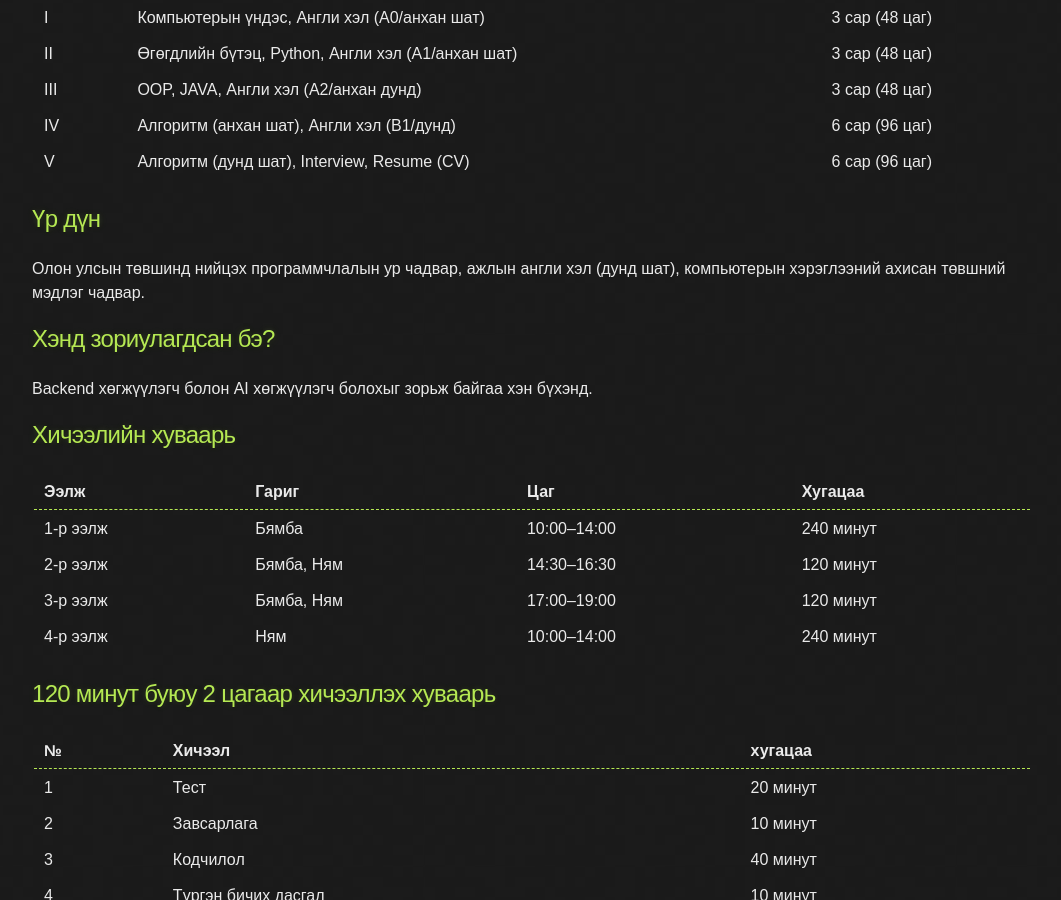
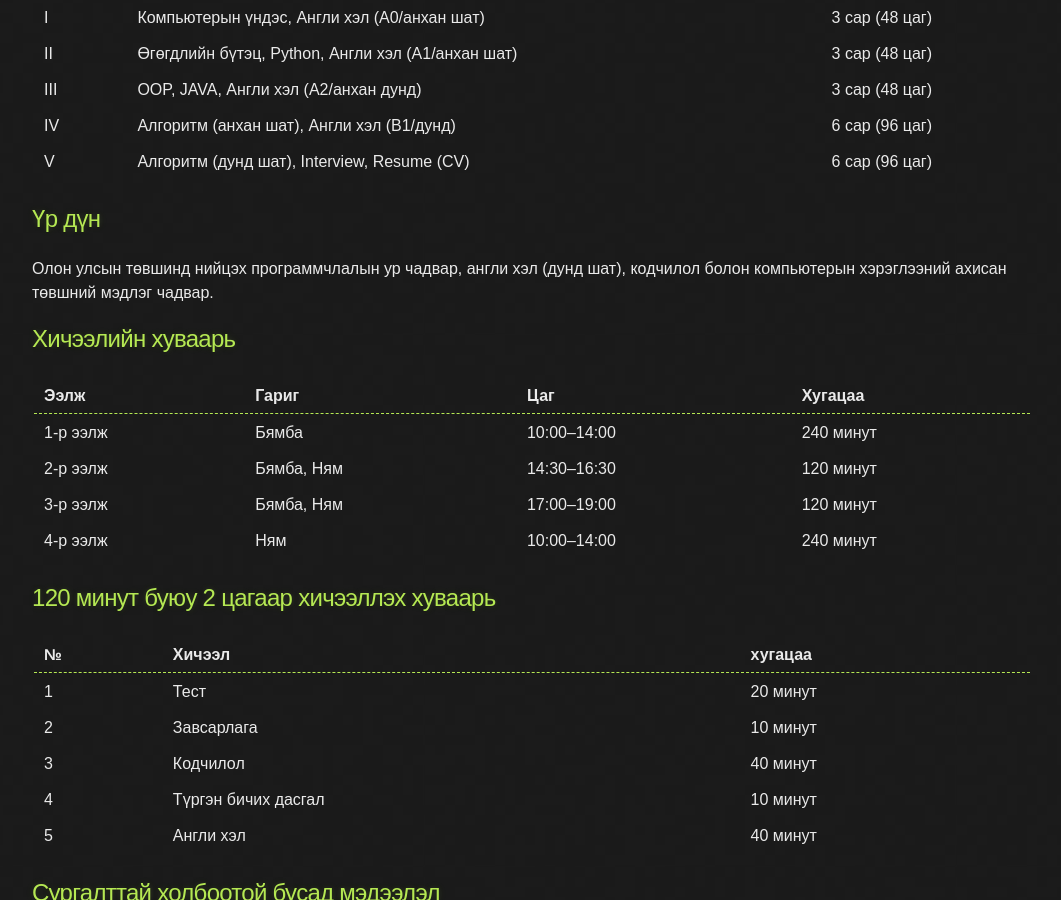
Before and after one commit to ganaatulgaa/corecode, a Jekyll site: the page built from index.md, in a window 1280 px wide and 900 px high, scrolled down 730 px. Shown: the whole window, without its empty margins (108-1169 px from the left). Built offline with Jekyll 4.4.1, drawn with Linux system fonts in a browser that asks for light colours.

Commit message:
Update index.md

```diff
--- a/index.md
+++ b/index.md
@@ -36,11 +36,7 @@
 
 ## Үр дүн
 
-Олон улсын төвшинд нийцэх программчлалын ур чадвар, ажлын англи хэл (дунд шат), компьютерын хэрэглээний ахисан төвшний мэдлэг чадвар.
-
-## Хэнд зориулагдсан бэ?
-
-Backend хөгжүүлэгч болон AI хөгжүүлэгч болохыг зорьж байгаа хэн бүхэнд.
+Олон улсын төвшинд нийцэх программчлалын ур чадвар, англи хэл (дунд шат), кодчилол болон компьютерын хэрэглээний ахисан төвшний мэдлэг чадвар.
 
 ## Хичээлийн хуваарь
 
```
